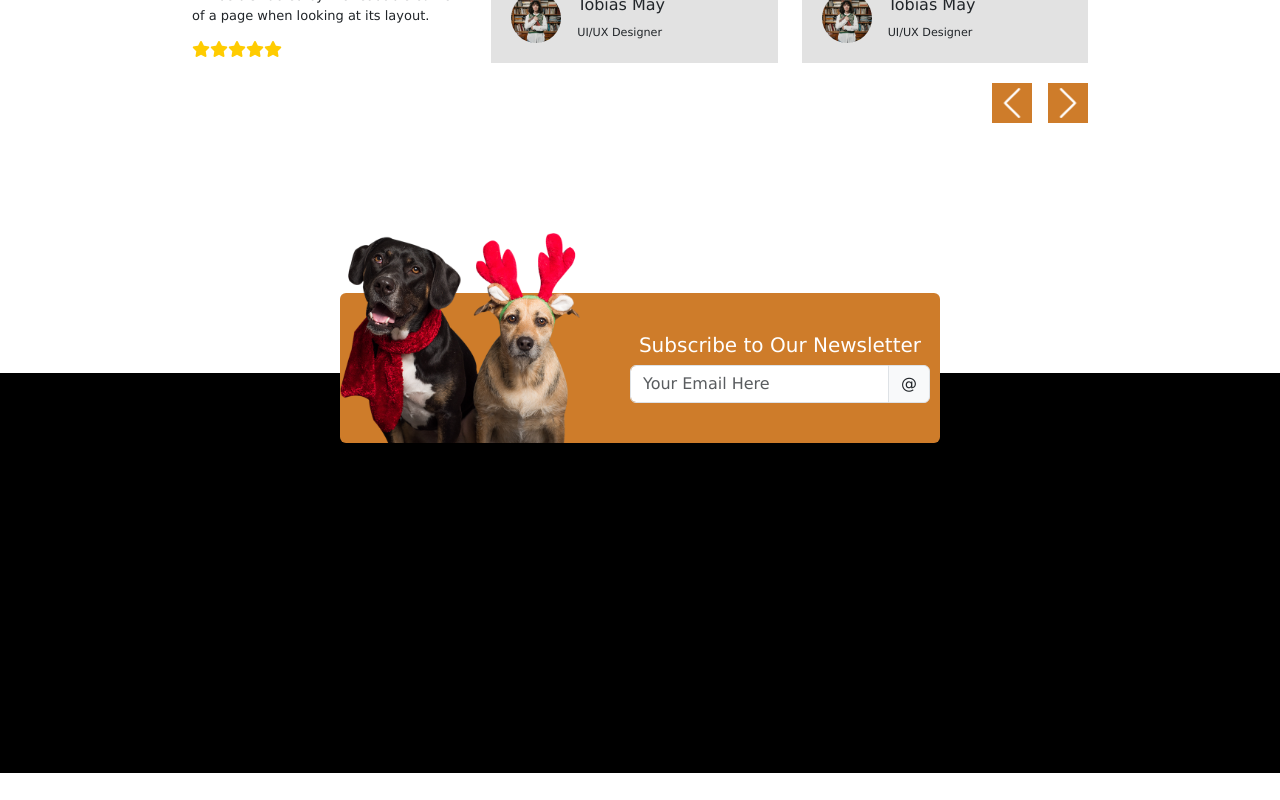
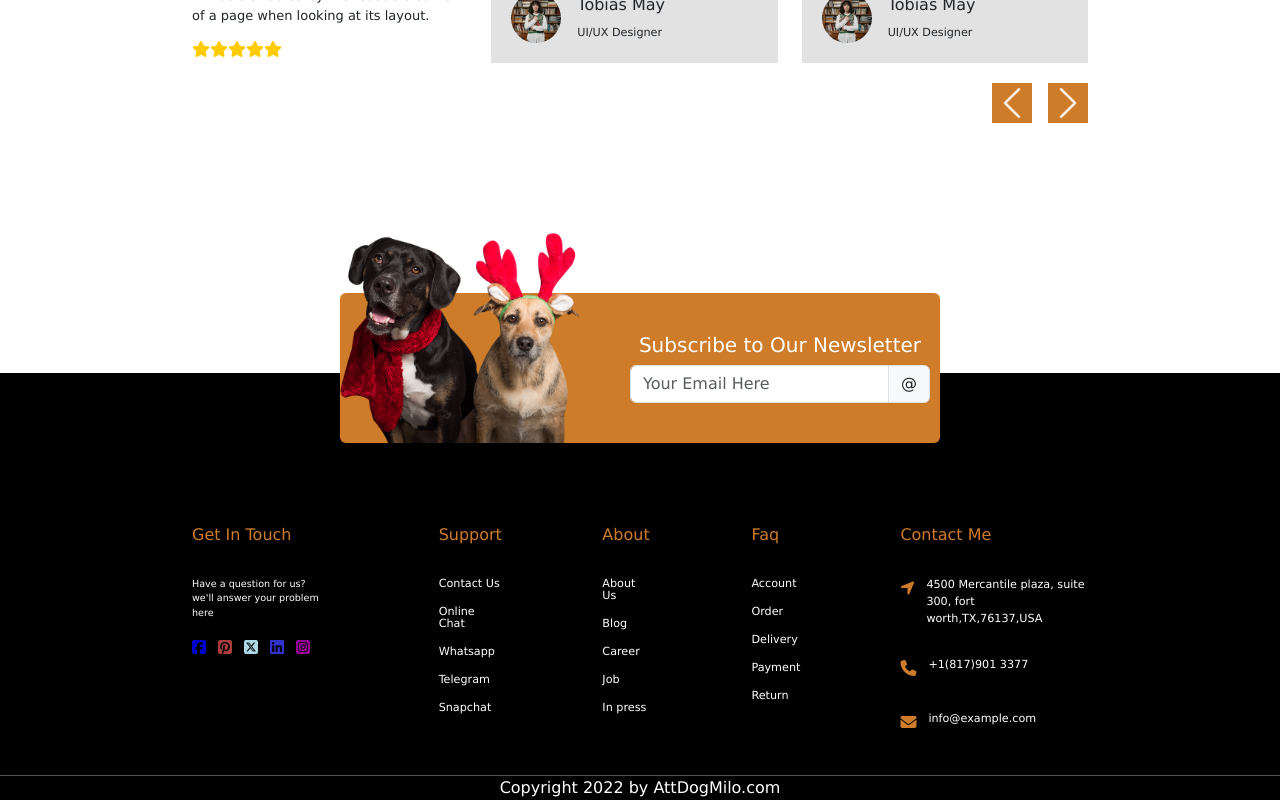
Before and after one commit to simopucci/proj-html-vuejs, a Vue app: page / in a window 1280 px wide. Shown: the part 2551-3351 px from the top of the page. Before the commit the page ends 3324 px from the top, so only its background shows below. Built offline with nearby package versions, Linux system fonts and the light colour scheme.

Commit message:
feat: add footer

```diff
--- a/src/App.vue
+++ b/src/App.vue
@@ -66,6 +66,77 @@
           logo: '../assets/img/logo.png'
         },
 
+        footerItems: {
+
+          supportLinks: [
+            {
+              text: 'Contact Us',
+              url: '#'
+            },
+            {
+              text: 'Online Chat',
+              url: '#'
+            },
+            {
+              text: 'Whatsapp',
+              url: '#'
+            },
+            {
+              text: 'Telegram',
+              url: '#'
+            },
+            {
+              text: 'Snapchat',
+              url: '#'
+            },
+          ],
+
+          aboutLinks: [
+            {
+              text: 'About Us',
+              url: '#'
+            },
+            {
+              text: 'Blog',
+              url: '#'
+            },
+            {
+              text: 'Career',
+              url: '#'
+            },
+            {
+              text: 'Job',
+              url: '#'
+            },
+            {
+              text: 'In press',
+              url: '#'
+            },
+          ],
+
+          faqLinks: [
+            {
+              text: 'Account',
+              url: '#'
+            },
+            {
+              text: 'Order',
+              url: '#'
+            },
+            {
+              text: 'Delivery',
+              url: '#'
+            },
+            {
+              text: 'Payment',
+              url: '#'
+            },
+            {
+              text: 'Return',
+              url: '#'
+            },
+          ],
+        }
       };
     },
 
@@ -81,7 +152,11 @@
   :socials="headerItems.socials">
   </AppHeader>
   <AppMain></AppMain>
-  <AppFooter></AppFooter>
+  <AppFooter
+  :socials="headerItems.socials"
+  :supportLinks="footerItems.supportLinks"
+  :aboutLinks="footerItems.aboutLinks"
+  :faqLinks="footerItems.faqLinks"></AppFooter>
 </template>
 
 <style lang="scss">
--- a/src/components/AppFooter.vue
+++ b/src/components/AppFooter.vue
@@ -1,6 +1,11 @@
 <script>
     export default {
-
+        props: {
+            socials: Array,
+            supportLinks: Array,
+            aboutLinks: Array,
+            faqLinks: Array
+        }
     }
 </script>
 
@@ -16,6 +21,82 @@
                 </div>
             </div>
         </div>
+
+        <div class="footer-links d-flex">
+            <div class="get-in-touch">
+                <div class="title">
+                    Get In Touch
+                </div>
+                <div class="question">
+                    Have a question for us?
+                </div>
+                <div class="question">
+                    we'll answer your problem here
+                </div>
+                <div class="socials mt-3">
+                    <div v-for="social in socials">
+                        <i :class="social.name" :style="social.color"></i>
+                    </div>
+                </div>
+            </div>
+
+            <div class="support">
+                <div class="title">Support</div>
+                <ul v-for="link in supportLinks">
+                    <li><a :href="link.url">{{ link.text }}</a></li>
+                </ul>
+            </div>
+
+            <div class="about">
+                <div class="title">About</div>
+                <ul v-for="link in aboutLinks">
+                    <li><a :href="link.url">{{ link.text }}</a></li>
+                </ul>
+            </div>
+
+            <div class="faq">
+                <div class="title">Faq</div>
+                <ul v-for="link in faqLinks">
+                    <li><a :href="link.url">{{ link.text }}</a></li>
+                </ul>
+            </div>
+
+            <div class="contact">
+                <div class="title">Contact Me</div>
+                <div class="position-container d-flex">
+                    <div>
+                        <i class="fa-solid fa-location-arrow"></i>
+                    </div>
+                    <div class="location">
+                        <div>4500 Mercantile plaza, suite</div>
+                        <div>300, fort worth,TX,76137,USA</div>
+                    </div>
+                </div>
+
+                <div class="phone-container d-flex">
+                    <div>
+                        <i class="fa-solid fa-phone"></i>
+                    </div>
+                    <div class="phone">
+                        +1(817)901 3377
+                    </div>
+                </div>
+
+                <div class="email-container d-flex">
+                    <div>
+                        <i class="fa-solid fa-envelope"></i>
+                    </div>
+                    <div class="email">
+                        info@example.com
+                    </div>
+                </div>
+            </div>
+
+        </div>
+
+        <div class="copyright">
+            Copyright 2022 by AttDogMilo.com
+        </div>
     </footer>
 </template>
 
@@ -23,7 +104,6 @@
 <style lang="scss" scoped>
 footer {
     background-color: black;
-    height: 400px;
     position: relative;
 
     .newsletter {
@@ -47,6 +127,70 @@ footer {
         }
     }
 
+    .footer-links {
+        width: 70%;
+        margin: 0 auto;
+        padding-bottom: 40px;
+        gap: 100px;
 
+        .title {
+            color: #CE7C2A;
+            margin-bottom: 30px;
+        }
+
+        .question {
+            font-size: .6rem;
+            color: white;
+        }
+
+        .socials {
+            display: flex;
+        }
+
+        ul {
+            list-style: none;
+            padding: 0;
+            line-height: 10px;
+
+            a {
+                color: white;
+                font-size: .7rem;
+            }
+        }
+
+        .position-container {
+            margin-bottom: 30px;
+
+            .location {
+                font-size: .7rem;
+                color: white;
+            }
+        }
+
+        .phone-container {
+            margin-bottom: 30px;
+
+            .phone {
+                font-size: .7rem;
+                color: white;
+            }
+        }
+
+        .email {
+            font-size: .7rem;
+            color: white;
+        }
+    }
+
+    .copyright {
+        border-top: 1px solid rgb(81, 81, 81);
+        text-align: center;
+        color: white;
+    }
+}
+
+i {
+    color: #CE7C2A;
+    margin-right: 5px;
 }
 </style>
```
